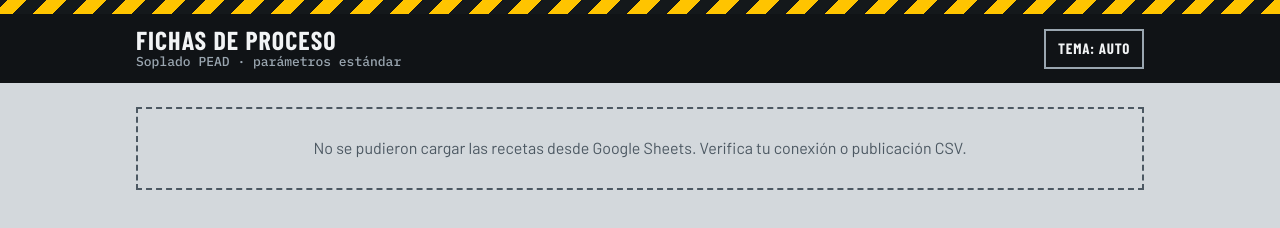
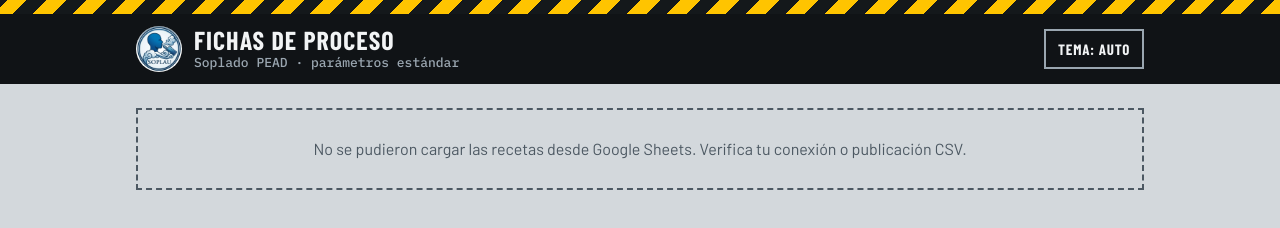
Before and after one commit to jsurezbustillos2509/Fichas-soplado, a plain HTML site: page index.html in a window 1280 px wide. Drawn offline with nearby package versions, Linux system fonts and the light colour scheme; no server answers.

Commit message:
implementar logo

```diff
--- a/css/styles.css
+++ b/css/styles.css
@@ -29,7 +29,9 @@ button,input,select{font:inherit;color:inherit}
 .stripe{height:14px;background:repeating-linear-gradient(-45deg,var(--yellow) 0 14px,#14181B 14px 28px)}
 .topbar{background:var(--plate-bg);color:var(--plate-fg)}
 .barin{display:flex;align-items:center;justify-content:space-between;gap:12px;padding-block:12px}
-.brand{display:flex;flex-direction:column;min-width:0}
+.brand{display:flex;align-items:center;gap:12px;min-width:0}
+.brand-logo{width:46px;height:46px;border-radius:50%;object-fit:cover;flex-shrink:0}
+.brand-txt{display:flex;flex-direction:column;min-width:0}
 .brand b{font-family:var(--font-display);font-weight:700;font-size:26px;letter-spacing:.04em;text-transform:uppercase;line-height:1.05}
 .brand span{font-family:var(--font-data);font-size:13px;color:var(--plate-mute)}
 .btn{min-height:44px;padding:8px 16px;border:2px solid var(--edge);background:var(--panel);color:var(--ink);font-family:var(--font-display);font-weight:700;font-size:18px;letter-spacing:.05em;text-transform:uppercase;cursor:pointer;border-radius:0;text-decoration:none;display:inline-flex;align-items:center;justify-content:center;gap:6px}
@@ -225,6 +227,7 @@ h1,h2{margin:0}
   .zones{grid-template-columns:repeat(3,minmax(0,1fr))}
 }
 @media (max-width:640px){
+  .brand-logo{width:38px;height:38px}
   .filters{grid-template-columns:minmax(0,1fr)}
   .role-bar{grid-template-columns:repeat(2,minmax(0,1fr))}
   .role-btn{border-bottom:1px solid var(--line)}
--- a/index.html
+++ b/index.html
@@ -4,6 +4,12 @@
   <meta charset="utf-8">
   <meta name="viewport" content="width=device-width,initial-scale=1,viewport-fit=cover">
   <title>Fichas de Proceso Soplado</title>
+  <link rel="icon" type="image/png" href="logo.png">
+  <link rel="apple-touch-icon" href="logo.png">
+  <link rel="manifest" href="manifest.json">
+  <meta name="theme-color" content="#101316">
+  <meta name="apple-mobile-web-app-capable" content="yes">
+  <meta name="apple-mobile-web-app-title" content="SOPLADO">
   <link rel="stylesheet" href="https://fonts.googleapis.com/css2?family=Barlow+Condensed:wght@500;600;700&family=Barlow:wght@400;500;600&family=IBM+Plex+Mono:wght@500;600&display=swap">
   <link rel="stylesheet" href="css/styles.css">
 
@@ -17,8 +23,11 @@
     <div class="stripe"></div>
     <div class="wrap barin">
       <div class="brand">
-        <b>Fichas de proceso</b>
-        <span>Soplado PEAD · parámetros estándar</span>
+        <img class="brand-logo" src="logo.png" alt="Logo Soplado" width="46" height="46">
+        <div class="brand-txt">
+          <b>Fichas de proceso</b>
+          <span>Soplado PEAD · parámetros estándar</span>
+        </div>
       </div>
       <button class="btn ghost" id="theme" type="button" aria-label="Cambiar tema de color">Tema: Auto</button>
     </div>
```
Also changed, not shown: manifest.json (added).
